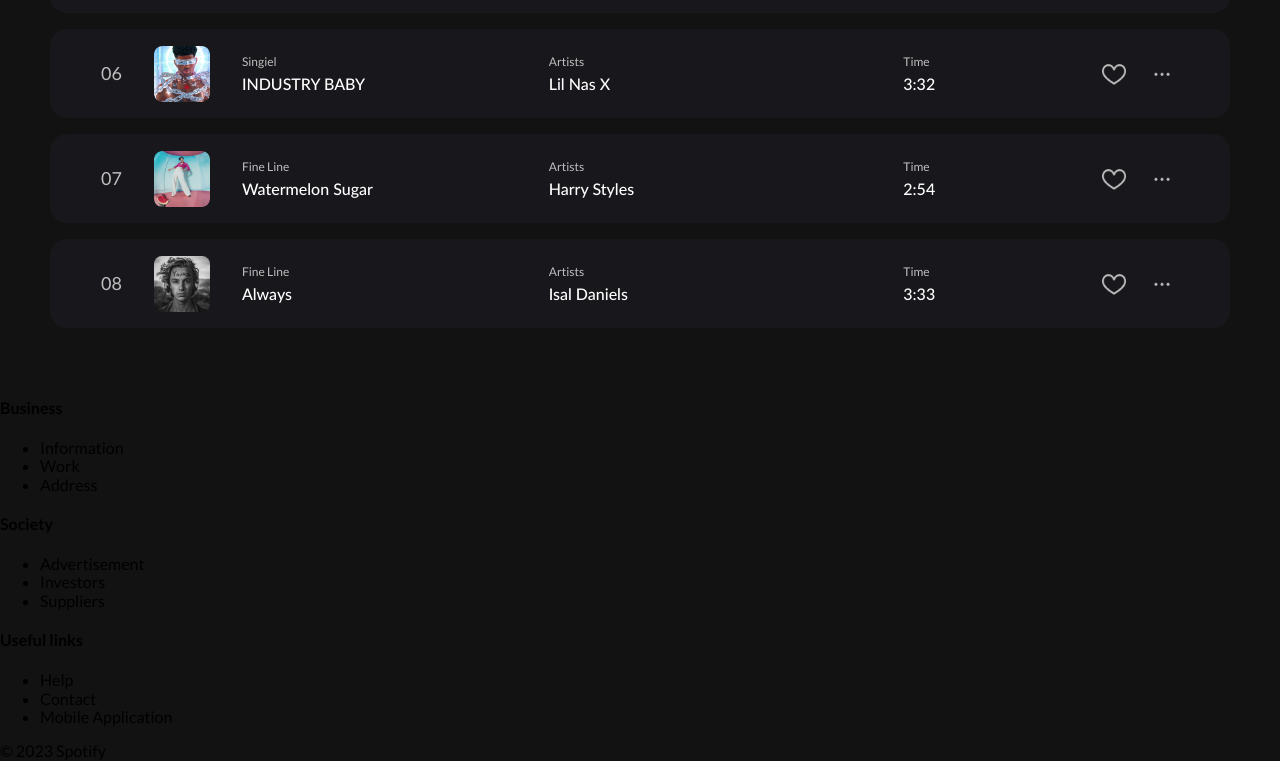
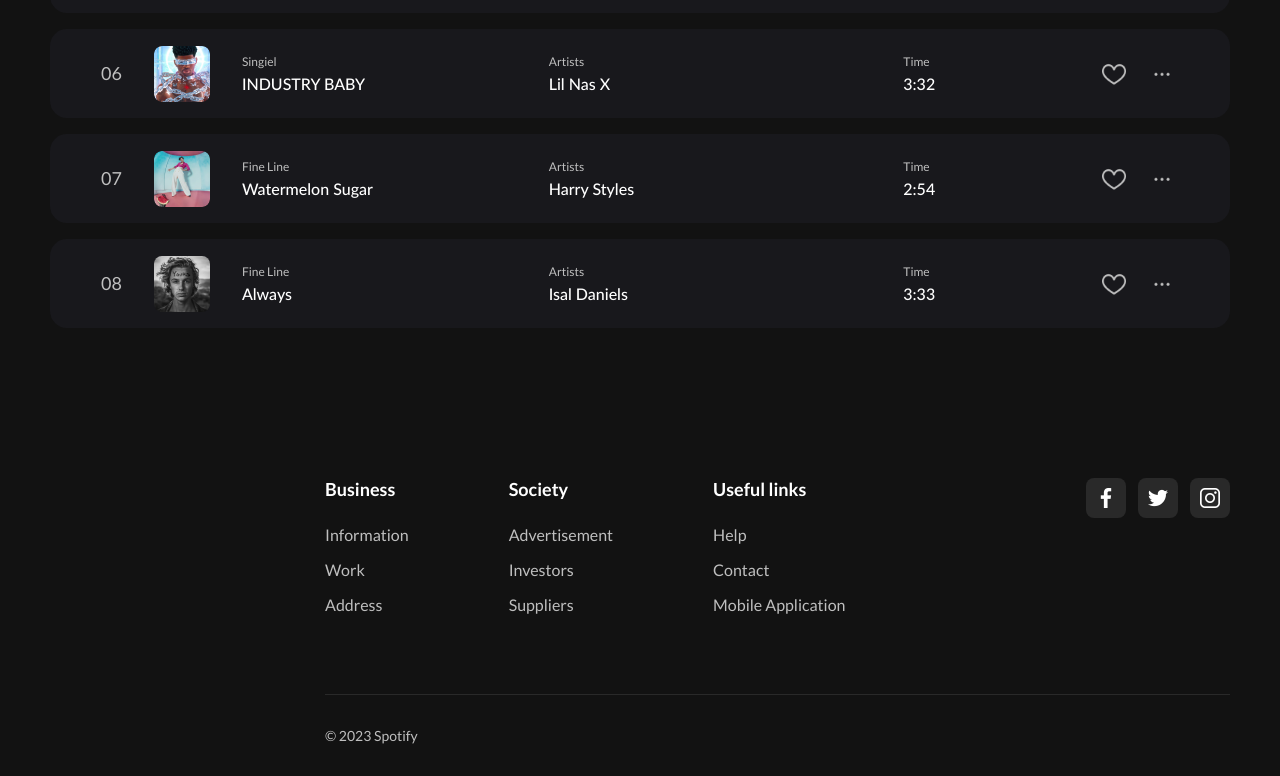
Before and after one commit to keremenen/spotify-playlist-view, a website built with Vite: page index.html in a window 1280 px wide. Shown: the part 1052-1828 px from the top of the page. Built offline with nearby package versions, Linux system fonts and the light colour scheme; files whose address does not match are found by name.

Commit message:
WIP footer component

```diff
--- a/index.html
+++ b/index.html
@@ -126,7 +126,17 @@
             </div>
 
           </div>
-          <div class="footer-component__social-icons-wrapper"></div>
+          <div class="footer-component__social-wrapper">
+            <div class="footer-component__social-single-icon-wrapper">
+              <img class="footer-component__social-single-icon" src="/assets/fb-icon.png" alt="facebook-social-icon">
+            </div>
+            <div class="footer-component__social-single-icon-wrapper">
+              <img class="footer-component__social-single-icon" src="/assets/tw-icon.png" alt="twitter-social-icon">
+            </div>
+            <div class="footer-component__social-single-icon-wrapper">
+              <img class="footer-component__social-single-icon" src="/assets/ig-icon.png" alt="instagram-social-icon">
+            </div>
+          </div>
         </div>
         <div class="footer-component__separator"></div>
         <div class="footer-component__copyrights">© 2023 Spotify</div>
--- a/src/pages/home-page/styles/footer-component.scss
+++ b/src/pages/home-page/styles/footer-component.scss
@@ -1,4 +1,77 @@
 .footer-component {
     background-color: var(--static-color);
     width: 100%;
+    padding: 100px 50px 32px 325px;
+
+    & &__main-wrapper {
+        display: flex;
+        justify-content: space-between;
+    }
+
+    & &__menu-wrapper {
+        display: flex;
+        gap: 100px;
+    }
+
+    & &__single-menu-heading {
+        color: var(--white);
+        font-style: normal;
+        font-weight: 700;
+        font-size: 18px;
+        line-height: 22px;
+        margin: 0;
+        margin-bottom: 25px;
+    }
+
+    & &__single-menu-list-wrapper {
+        padding: 0;
+        margin: 0;
+        display: flex;
+        flex-direction: column;
+        gap: 16px;
+    }
+
+    & &__single-menu-list-item {
+        color: var(--text-color);
+        list-style: none;
+        font-style: normal;
+        font-weight: 400;
+        font-size: 16px;
+        line-height: 19px;
+    }
+
+    & &__social-wrapper {
+        display: flex;
+        gap: 12px;
+    }
+
+    & &__social-single-icon-wrapper {
+        height: 40px;
+        width: 40px;
+        background-color: var(--hover-color);
+        border-radius: 8px;
+        display: flex;
+        justify-content: center;
+        align-items: center;
+    }
+
+    & &__social-single-icon {
+        height: 20px;
+        width: 20px;
+    }
+
+    & &__separator {
+        height: 1px;
+        width: 100%;
+        margin: 80px 0 32px 0;
+        background-color: var(--hover-color);
+    }
+
+    & &__copyrights {
+        font-style: normal;
+        font-weight: 400;
+        font-size: 14px;
+        line-height: 17px;
+        color: var(--text-color);
+    }
 }
```
